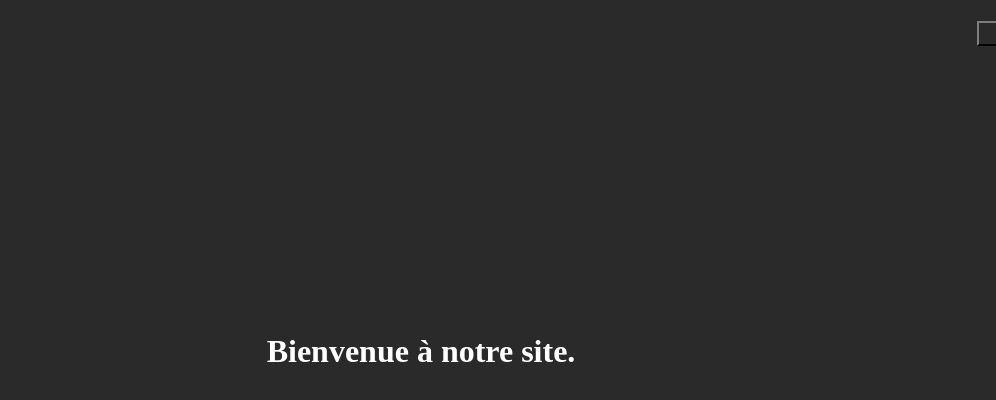
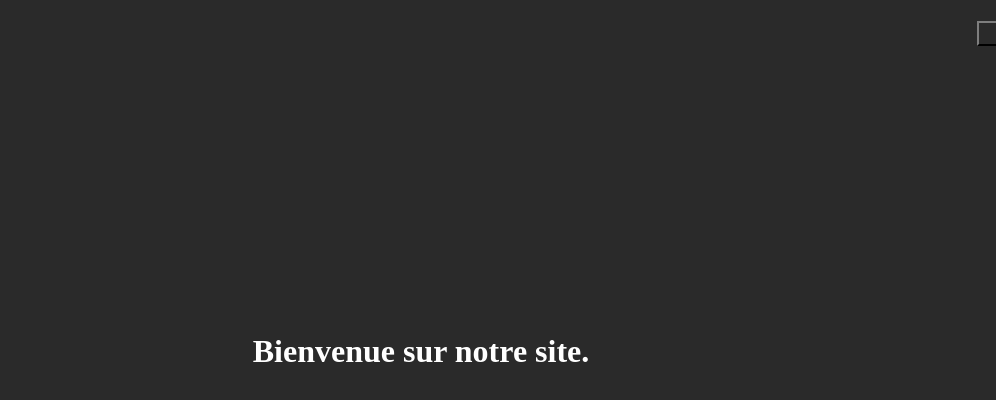
Before and after one commit to 31415926535897932384626/Robotics_2018-2019, a plain HTML site: page index.html in a window 1280 px wide. Shown: the full height of the page, 219-1215 px from the left. Drawn offline with Linux system fonts and the light colour scheme.

Commit message:
Update index.html

```diff
--- a/index.html
+++ b/index.html
@@ -31,7 +31,7 @@
     <button id="toEnglish" onclick="anglicisme()"><img src="engFlag.png" id="enFlag"></img></button>
     <button id="enFrancais" onclick="frenchFry()"><img src="freFlag.png" id="frFlag"></button>
     <canvas id="Game" width="300" height="300"></canvas>
-    <h1 id="text" >Bienvenue &agrave notre site.</h1>
+    <h1 id="text" >Bienvenue sur notre site.</h1>
 
   </body>
 </html>
```
